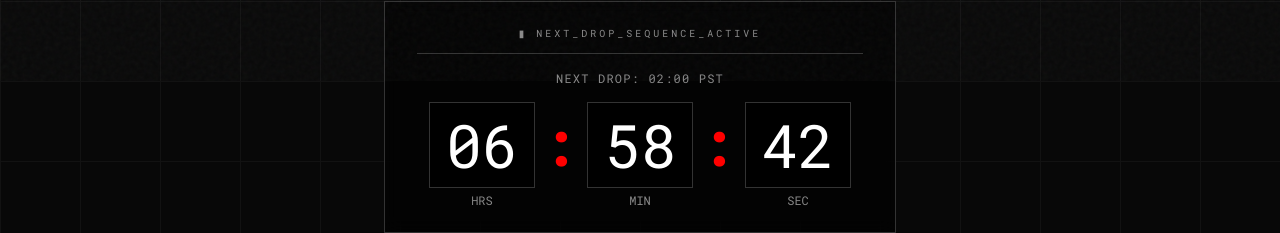
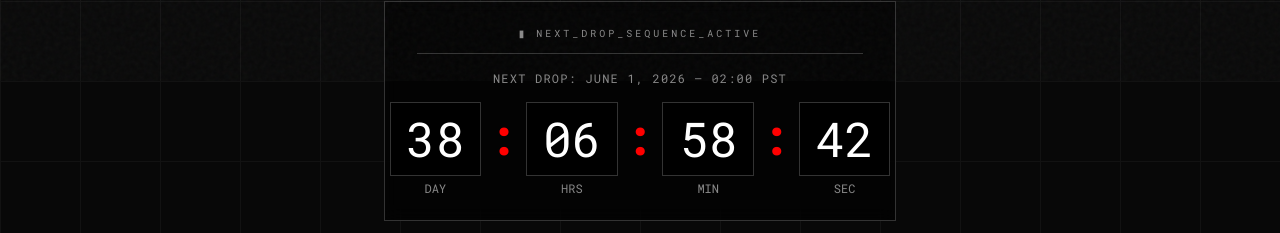
Before and after one commit to bonesy512/chopped-web, a Next.js app: page / in a window 1280 px wide. Shown: the part 719-952 px from the top of the page. Built offline with nearby package versions, Linux system fonts and the light colour scheme; no server answers.

Commit message:
feat: implement drop timer component and initialize core site layout with SEO metadata and analytics

```diff
--- a/app/layout.tsx
+++ b/app/layout.tsx
@@ -4,6 +4,7 @@ import "./globals.css"
 import { ThemeProvider } from "@/components/theme-provider"
 import { cn } from "@/lib/utils"
 import type { Metadata, Viewport } from "next"
+import { Analytics } from "@vercel/analytics/react"
 
 const inter = Inter({ subsets: ['latin'], variable: '--font-sans', display: 'swap' })
 const robotoMono = Roboto_Mono({ subsets: ['latin'], variable: '--font-mono', display: 'swap' })
@@ -109,6 +110,7 @@ export default function RootLayout({
         <ThemeProvider>
           <div className="grain-overlay" />
           {children}
+          <Analytics />
         </ThemeProvider>
       </body>
     </html>
--- a/app/page.tsx
+++ b/app/page.tsx
@@ -11,11 +11,11 @@ const BASE_URL = process.env.NEXT_PUBLIC_BASE_URL || 'https://chopped.store';
 export const metadata: Metadata = {
   title: 'CHOPPED. — High-Performance Ageless Streetwear',
   description:
-    'Engineered for the midnight shift. 500GSM French Terry armor, ORTH3-AGGR orthopedic support, industrial hardware. Limited drops at 02:00 AM PST. Austin, TX.',
+    'Engineered for the midnight shift. 500GSM French Terry armor, ORTH3-AGGR orthopedic support, industrial hardware. Next drop June 1st, 2026 02:00 AM PST. Austin, TX.',
   alternates: { canonical: BASE_URL },
   openGraph: {
     title: 'CHOPPED. — Function For The Friction.',
-    description: 'High-Performance Ageless Streetwear. Nocturnal drops 02:00 AM PST.',
+    description: 'High-Performance Ageless Streetwear. Next drop June 1st, 2026 02:00 AM PST.',
     url: BASE_URL,
     images: [{ url: '/og-image.png', width: 1200, height: 630, alt: 'CHOPPED. — Function For The Friction.' }],
   },
@@ -126,7 +126,7 @@ export default function Home() {
                 ▮ ACCESS RESTRICTED
               </div>
               <div className="text-xs font-mono text-muted-foreground mt-1">
-                DROP: 02:00 AM PST NIGHTLY
+                DROP: JUNE 1, 2026 // 02:00 AM PST
               </div>
             </div>
           </div>
@@ -259,11 +259,10 @@ export default function Home() {
                 </div>
                 <div className="mt-auto">
                   <span
-                    className={`text-[10px] font-mono tracking-widest px-2 py-1 border ${
-                      member.status === 'STILL UP'
+                    className={`text-[10px] font-mono tracking-widest px-2 py-1 border ${member.status === 'STILL UP'
                         ? 'border-green-500/50 text-green-500'
                         : 'border-[#FF0000]/50 text-[#FF0000]'
-                    }`}
+                      }`}
                   >
                     {member.status}
                   </span>
--- a/components/ui/drop-timer.tsx
+++ b/components/ui/drop-timer.tsx
@@ -2,29 +2,14 @@
 
 import { useState, useEffect } from 'react';
 
-// Target: next 02:00 AM PST
+// Target: June 1st, 2026 02:00 AM PST
 function getNextDropTime(): Date {
-  const now = new Date();
-  // Convert to PST (UTC-8)
-  const pstOffset = -8 * 60;
-  const utcMs = now.getTime() + now.getTimezoneOffset() * 60000;
-  const pstNow = new Date(utcMs + pstOffset * 60000);
-
-  const target = new Date(pstNow);
-  target.setHours(2, 0, 0, 0);
-
-  // If 02:00 AM PST has already passed today, advance to tomorrow
-  if (pstNow >= target) {
-    target.setDate(target.getDate() + 1);
-  }
-
-  // Convert PST target back to UTC for comparison
-  const targetUTC = new Date(target.getTime() - pstOffset * 60000);
-  return targetUTC;
+  // June is month 5 (0-indexed). 02:00 PST = 10:00 UTC
+  return new Date(Date.UTC(2026, 5, 1, 10, 0, 0));
 }
 
 export function DropTimer() {
-  const [timeLeft, setTimeLeft] = useState({ h: 0, m: 0, s: 0 });
+  const [timeLeft, setTimeLeft] = useState({ d: 0, h: 0, m: 0, s: 0 });
   const [isLive, setIsLive] = useState(false);
 
   useEffect(() => {
@@ -35,16 +20,17 @@ export function DropTimer() {
 
       if (diff <= 0) {
         setIsLive(true);
-        setTimeLeft({ h: 0, m: 0, s: 0 });
+        setTimeLeft({ d: 0, h: 0, m: 0, s: 0 });
         return;
       }
 
       setIsLive(false);
       const totalSeconds = Math.floor(diff / 1000);
-      const h = Math.floor(totalSeconds / 3600);
+      const d = Math.floor(totalSeconds / 86400);
+      const h = Math.floor((totalSeconds % 86400) / 3600);
       const m = Math.floor((totalSeconds % 3600) / 60);
       const s = totalSeconds % 60;
-      setTimeLeft({ h, m, s });
+      setTimeLeft({ d, h, m, s });
     };
 
     tick();
@@ -70,28 +56,35 @@ export function DropTimer() {
   return (
     <div className="flex flex-col items-center gap-4">
       <span className="text-xs font-mono text-muted-foreground tracking-widest">
-        NEXT DROP: 02:00 PST
+        NEXT DROP: JUNE 1, 2026 — 02:00 PST
       </span>
-      <div className="flex items-center gap-2 text-4xl sm:text-6xl font-mono tabular-nums">
+      <div className="flex items-center gap-2 text-3xl sm:text-5xl font-mono tabular-nums">
         <div className="flex flex-col items-center">
-          <span className="text-white border border-border px-4 py-3 bg-black min-w-[4rem] text-center">
+          <span className="text-white border border-border px-3 py-2 sm:px-4 sm:py-3 bg-black min-w-[3.5rem] sm:min-w-[4rem] text-center">
+            {pad(timeLeft.d)}
+          </span>
+          <span className="text-[10px] sm:text-xs text-muted-foreground mt-1">DAY</span>
+        </div>
+        <span className="text-[#FF0000] pb-5 sm:pb-6 font-bold">:</span>
+        <div className="flex flex-col items-center">
+          <span className="text-white border border-border px-3 py-2 sm:px-4 sm:py-3 bg-black min-w-[3.5rem] sm:min-w-[4rem] text-center">
             {pad(timeLeft.h)}
           </span>
-          <span className="text-xs text-muted-foreground mt-1">HRS</span>
+          <span className="text-[10px] sm:text-xs text-muted-foreground mt-1">HRS</span>
         </div>
-        <span className="text-[#FF0000] pb-6 font-bold">:</span>
+        <span className="text-[#FF0000] pb-5 sm:pb-6 font-bold">:</span>
         <div className="flex flex-col items-center">
-          <span className="text-white border border-border px-4 py-3 bg-black min-w-[4rem] text-center">
+          <span className="text-white border border-border px-3 py-2 sm:px-4 sm:py-3 bg-black min-w-[3.5rem] sm:min-w-[4rem] text-center">
             {pad(timeLeft.m)}
           </span>
-          <span className="text-xs text-muted-foreground mt-1">MIN</span>
+          <span className="text-[10px] sm:text-xs text-muted-foreground mt-1">MIN</span>
         </div>
-        <span className="text-[#FF0000] pb-6 font-bold">:</span>
+        <span className="text-[#FF0000] pb-5 sm:pb-6 font-bold">:</span>
         <div className="flex flex-col items-center">
-          <span className="text-white border border-border px-4 py-3 bg-black min-w-[4rem] text-center">
+          <span className="text-white border border-border px-3 py-2 sm:px-4 sm:py-3 bg-black min-w-[3.5rem] sm:min-w-[4rem] text-center">
             {pad(timeLeft.s)}
           </span>
-          <span className="text-xs text-muted-foreground mt-1">SEC</span>
+          <span className="text-[10px] sm:text-xs text-muted-foreground mt-1">SEC</span>
         </div>
       </div>
     </div>
--- a/package.json
+++ b/package.json
@@ -13,6 +13,7 @@
   },
   "dependencies": {
     "@stripe/stripe-js": "^9.3.1",
+    "@vercel/analytics": "^2.0.1",
     "class-variance-authority": "^0.7.1",
     "clsx": "^2.1.1",
     "lucide-react": "^1.9.0",
```
Also changed, not shown: 1 other file (tests, documents, lock files or other folders).
